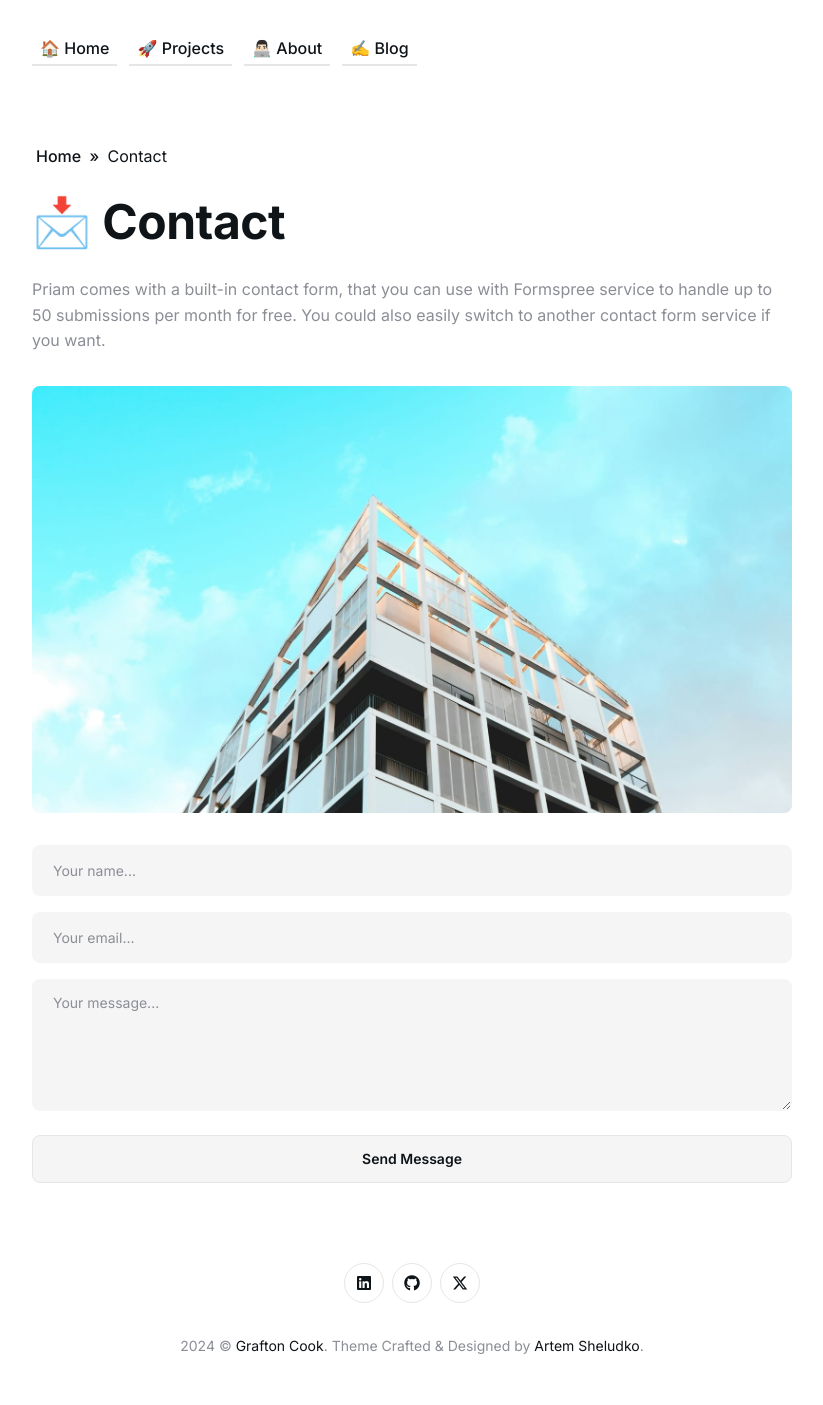
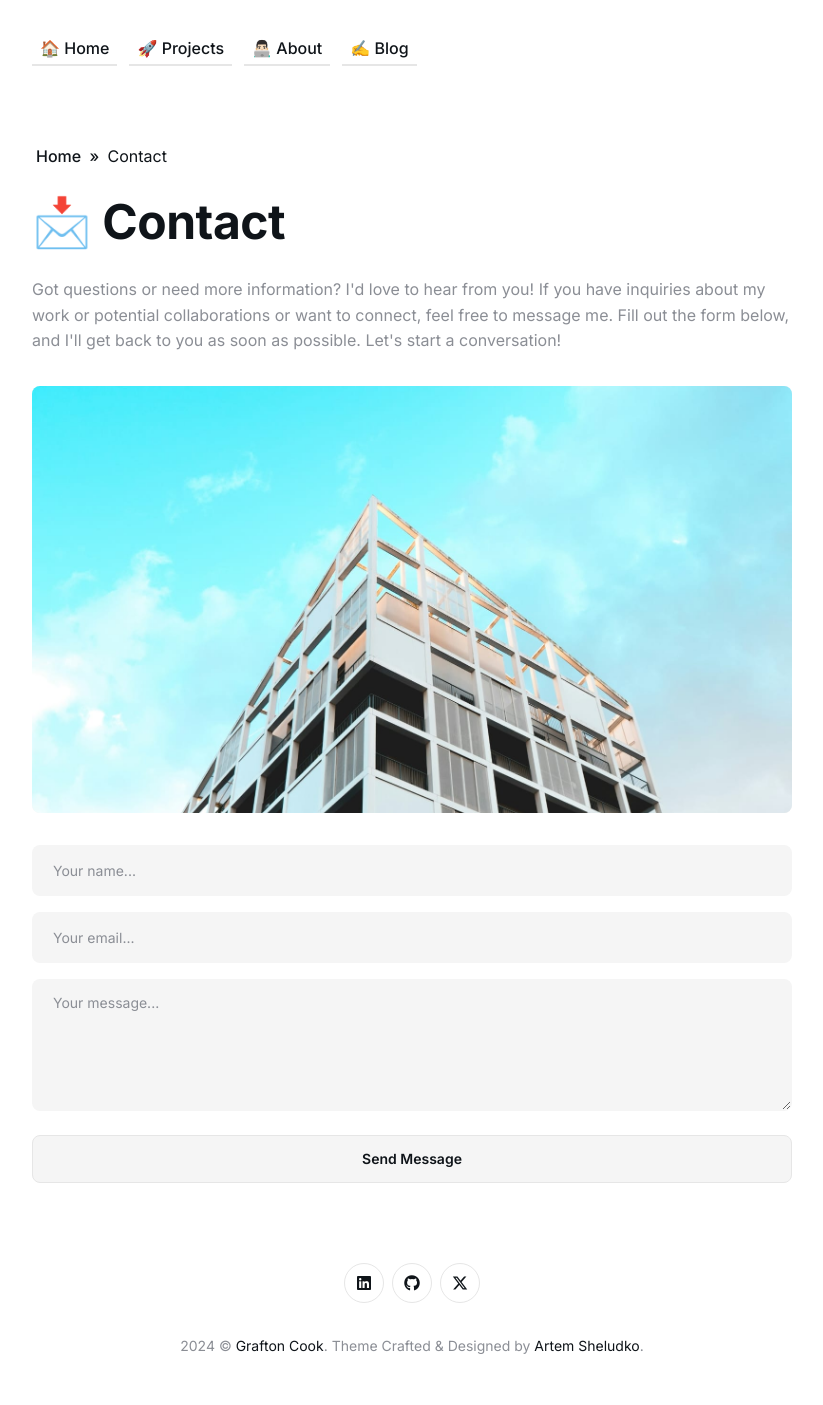
Before and after one commit to tacotuesday/tacotuesday.github.io, a Jekyll site: the page built from _pages/contact.html, in a window 1280 px wide. Shown: the whole page, without its empty margins (228-1051 px from the left). Built offline with Jekyll 4.4.1, drawn with Linux system fonts in a browser that asks for light colours.

Commit message:
Ready for merge

```diff
--- a/_data/settings.yml
+++ b/_data/settings.yml
@@ -128,11 +128,8 @@ social:
 #-------------------------------
 # Contact Settings
 contact:
-  email: your@email.com # Add your form_id
-  description: Priam comes with a built-in contact form, that you can use with Formspree service to handle up to 50 submissions per month for free. You could also easily switch to another contact form service if you want. # Add a description of your form
-
-# NOTE
-# Priam theme comes with a contact form built-in. You can use this form with Formspree (https://formspree.io/) service and get up to 50 submissions for free. Also, you can easily switch to another service if you want.
+  email: xldrdrrg # Add your form_id
+  description: Got questions or need more information? I'd love to hear from you! If you have inquiries about my work or potential collaborations or want to connect, feel free to message me. Fill out the form below, and I'll get back to you as soon as possible. Let's start a conversation!
 
 
 #-------------------------------
@@ -142,4 +139,4 @@ disqus-identifier: anvod-studio-test # Add your shortname for Disqus Comment. Fo
 
 #-------------------------------
 # Google Analytics
-google-analytics: # Add your GA Tracking Id
+google-analytics: G-0S2P05DJMR
```
Also changed, not shown: _projects/the-color-of-success.md (+12 -9 lines), _projects/unlocking-customer-value.md (+20 -8 lines), images/cluster_quality_comparison.png (added), images/years_vs_total_spend.png (added).
